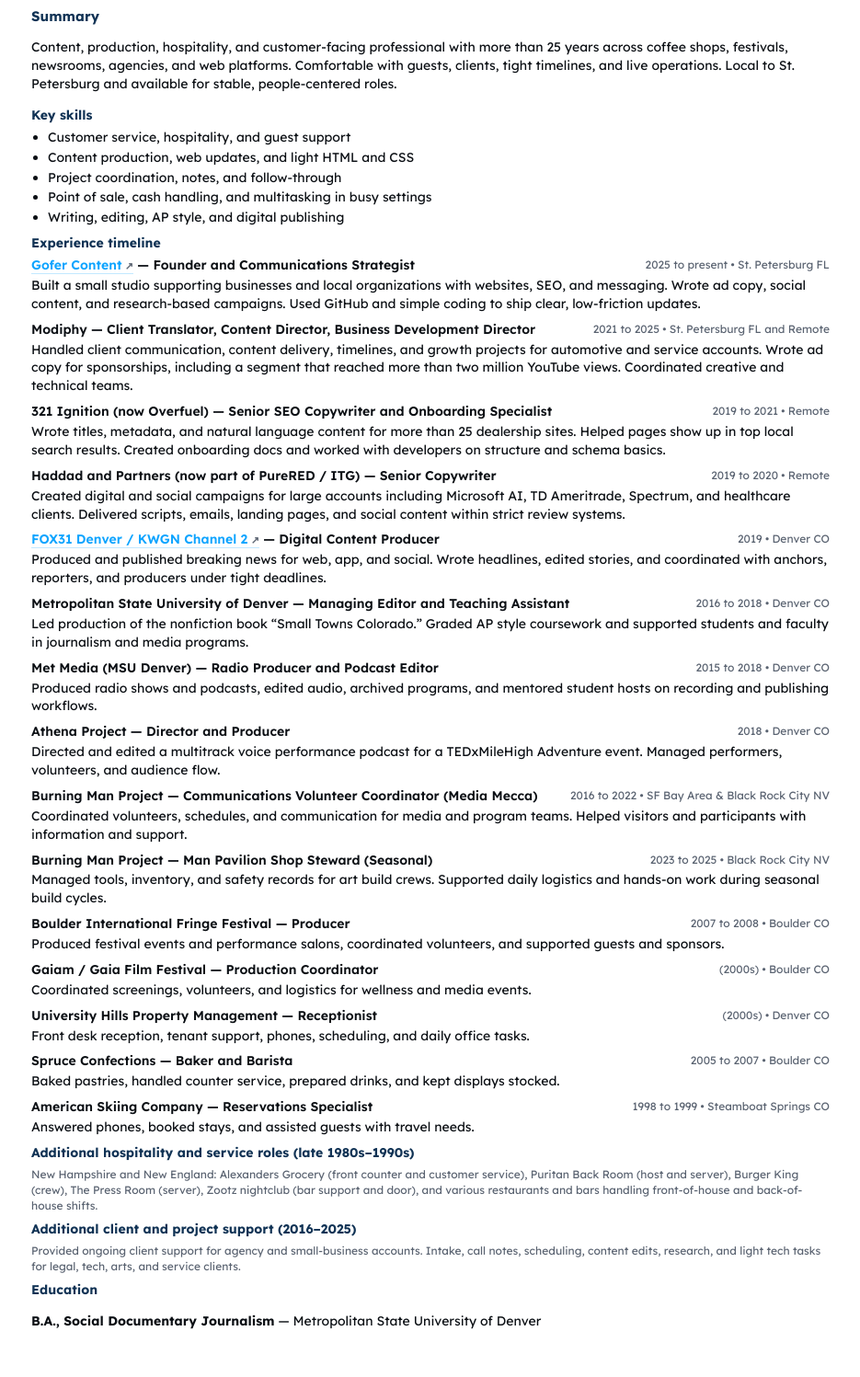
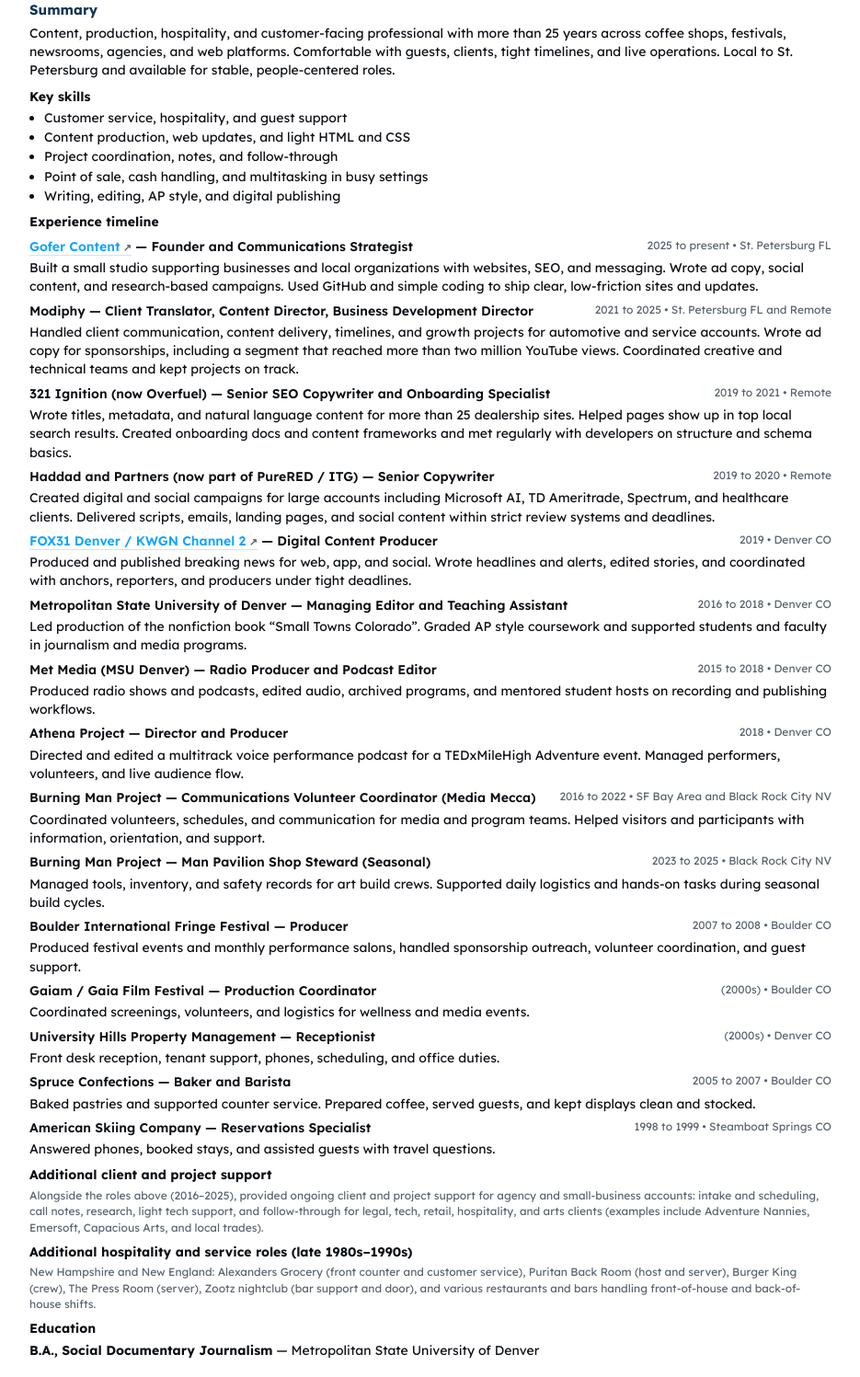
Before and after one commit to clipboard250/gofer-content, a plain HTML site: page dayna-resume/dayna-himot-annex-cafe.html in a window 1280 px wide. Shown: the part 92-1589 px from the top of the page at 92% size, without its empty margins (172-1107 px from the left). Drawn offline with Linux system fonts and the light colour scheme.

Commit message:
Revise HTML structure and improve layout
Updated the title and meta description for clarity and added 'rel="noopener"' to the LinkedIn link for security. Adjusted margins and padding in various sections for better layout.

```diff
--- a/dayna-resume/dayna-himot-annex-cafe.html
+++ b/dayna-resume/dayna-himot-annex-cafe.html
@@ -2,9 +2,9 @@
 <html lang="en">
 <head>
 <meta charset="utf-8">
-<title>Dayna Himot | Full Career Timeline</title>
+<title>Dayna Himot | Full Career History Timeline - Resume</title>
 <meta name="viewport" content="width=device-width, initial-scale=1">
-<meta name="description" content="Full career timeline for Dayna Himot, including content, production, hospitality, and customer-facing roles.">
+<meta name="description" content="Full career history for Dayna Himot, including content, production, hospitality, and customer-facing roles.">
 <link rel="canonical" href="https://gofercontent.com/dayna-resume/dayna-himot-full-timeline.html">
 
 <link rel="stylesheet" href="https://fonts.googleapis.com/css2?family=Lexend:wght@300;400;600;700&display=swap">
@@ -24,19 +24,17 @@ html,body{
   padding:0;
   color:var(--ink);
   background:#fff;
-  font:14px/1.42 Lexend,"Segoe UI",system-ui,Arial,sans-serif;
+  font:14px/1.45 Lexend,"Segoe UI",system-ui,Arial,sans-serif;
 }
 .wrap{
   max-width:var(--max);
   margin:0 auto;
-  padding:18px 16px;
+  padding:16px 14px;
 }
-
-/* HEADER */
 .header{
   border:1px solid var(--line);
   border-radius:10px;
-  padding:10px 12px;
+  padding:8px 10px;
   background:#fff;
 }
 .name{
@@ -59,74 +57,87 @@ a[target="_blank"]::after{
   font-size:11px;
   color:var(--muted);
 }
-
-/* HEADERS */
 h1{
   font-size:15px;
-  margin:10px 0 5px 0;
+  margin:8px 0 4px 0;
   color:var(--navy);
 }
 h2{
   font-size:14px;
-  margin:8px 0 4px 0;
-  color:var(--navy);
+  margin:6px 0 3px 0;
 }
-
-/* LISTS */
+.section{
+  margin-top:8px;
+}
+p{
+  margin:3px 0;
+}
 ul{
-  margin:4px 0 4px 18px;
+  margin:3px 0 3px 16px;
   padding:0;
 }
 li{
-  margin:2px 0;
+  margin:1px 0;
 }
-
-/* EXPERIENCE ROWS */
+.role{
+  font-weight:600;
+}
 .row{
   display:flex;
   justify-content:space-between;
+  gap:8px;
   flex-wrap:wrap;
-  gap:4px;
-}
-.role{
-  font-weight:600;
 }
 .dates{
   font-size:12px;
   color:var(--muted);
 }
-
-/* FLUSH-LEFT PARAGRAPHS – NO INDENTATION */
-.job p{
-  margin:2px 0 8px 0;
-  padding:0;
+.job{
+  margin-top:6px;
 }
-
-/* SMALL NOTES */
 .small-note{
   font-size:12px;
   color:var(--muted);
-  margin:2px 0 6px 0;
 }
 
-/* PRINT CLEANUP */
+/* PRINT: crush all extra space */
 @page{
   size:Letter;
   margin:0.35in;
 }
 @media print{
-  body{ font-size:12px; }
-  .wrap{ padding:8px 8px; }
-  .header{ padding:6px 8px; margin-bottom:6px; }
-  h1{ margin:6px 0 4px 0; }
-  h2{ margin:5px 0 3px 0; }
-  ul{ margin:2px 0 2px 14px; }
-  li{ margin:1px 0; }
-  a::after{ content:"" !important; }
+  body{
+    font-size:12px;
+  }
+  .wrap{
+    padding:8px 8px;
+  }
+  .header{
+    padding:5px 7px;
+    margin-bottom:4px;
+  }
+  h1{
+    margin:5px 0 3px 0;
+  }
+  h2{
+    margin:4px 0 2px 0;
+  }
+  .section{
+    margin-top:4px;
+  }
+  ul{
+    margin:2px 0 2px 14px;
+  }
+  li{
+    margin:1px 0;
+  }
+  a::after{
+    content:"" !important;
+  }
 }
 </style>
 
-<!-- SCHEMA -->
+<!-- minimal schema -->
 <script type="application/ld+json">
 {
   "@context":"https://schema.org",
@@ -148,24 +159,23 @@ li{
 }
 </script>
 </head>
-
 <body>
 <main class="wrap">
 
   <header class="header">
     <div class="name">Dayna Himot</div>
     <div class="meta">
-    St. Petersburg FL • 727-353-9673 • dayna@gofercontent.com • LinkedIn:
-    <a href="https://www.linkedin.com/in/daynahimot" target="_blank">linkedin.com/in/daynahimot</a>
+      St. Petersburg FL • 727-353-9673 • dayna@gofercontent.com •
+      LinkedIn: <a href="https://www.linkedin.com/in/daynahimot" target="_blank" rel="noopener">linkedin.com/in/daynahimot</a>
     </div>
   </header>
 
-<section>
+  <section class="section">
     <h1>Summary</h1>
     <p>Content, production, hospitality, and customer-facing professional with more than 25 years across coffee shops, festivals, newsrooms, agencies, and web platforms. Comfortable with guests, clients, tight timelines, and live operations. Local to St. Petersburg and available for stable, people-centered roles.</p>
   </section>
 
-<section>
+  <section class="section">
     <h2>Key skills</h2>
     <ul>
       <li>Customer service, hospitality, and guest support</li>
@@ -176,15 +186,15 @@ li{
     </ul>
   </section>
 
-<section>
+  <section class="section">
     <h2>Experience timeline</h2>
 
     <div class="job">
       <div class="row">
-      <span class="role"><a href="https://gofercontent.com" target="_blank">Gofer Content</a> — Founder and Communications Strategist</span>
+        <span class="role"><a href="https://gofercontent.com" target="_blank" rel="noopener">Gofer Content</a> — Founder and Communications Strategist</span>
         <span class="dates">2025 to present • St. Petersburg FL</span>
       </div>
-    <p>Built a small studio supporting businesses and local organizations with websites, SEO, and messaging. Wrote ad copy, social content, and research-based campaigns. Used GitHub and simple coding to ship clear, low-friction updates.</p>
+      <p>Built a small studio supporting businesses and local organizations with websites, SEO, and messaging. Wrote ad copy, social content, and research-based campaigns. Used GitHub and simple coding to ship clear, low-friction sites and updates.</p>
     </div>
 
     <div class="job">
@@ -192,7 +202,7 @@ li{
         <span class="role">Modiphy — Client Translator, Content Director, Business Development Director</span>
         <span class="dates">2021 to 2025 • St. Petersburg FL and Remote</span>
       </div>
-    <p>Handled client communication, content delivery, timelines, and growth projects for automotive and service accounts. Wrote ad copy for sponsorships, including a segment that reached more than two million YouTube views. Coordinated creative and technical teams.</p>
+      <p>Handled client communication, content delivery, timelines, and growth projects for automotive and service accounts. Wrote ad copy for sponsorships, including a segment that reached more than two million YouTube views. Coordinated creative and technical teams and kept projects on track.</p>
     </div>
 
     <div class="job">
@@ -200,7 +210,7 @@ li{
         <span class="role">321 Ignition (now Overfuel) — Senior SEO Copywriter and Onboarding Specialist</span>
         <span class="dates">2019 to 2021 • Remote</span>
       </div>
-    <p>Wrote titles, metadata, and natural language content for more than 25 dealership sites. Helped pages show up in top local search results. Created onboarding docs and worked with developers on structure and schema basics.</p>
+      <p>Wrote titles, metadata, and natural language content for more than 25 dealership sites. Helped pages show up in top local search results. Created onboarding docs and content frameworks and met regularly with developers on structure and schema basics.</p>
     </div>
 
     <div class="job">
@@ -208,15 +218,15 @@ li{
         <span class="role">Haddad and Partners (now part of PureRED / ITG) — Senior Copywriter</span>
         <span class="dates">2019 to 2020 • Remote</span>
       </div>
-    <p>Created digital and social campaigns for large accounts including Microsoft AI, TD Ameritrade, Spectrum, and healthcare clients. Delivered scripts, emails, landing pages, and social content within strict review systems.</p>
+      <p>Created digital and social campaigns for large accounts including Microsoft AI, TD Ameritrade, Spectrum, and healthcare clients. Delivered scripts, emails, landing pages, and social content within strict review systems and deadlines.</p>
     </div>
 
     <div class="job">
       <div class="row">
-      <span class="role"><a href="https://kdvr.com/author/daynahimotfox31/" target="_blank">FOX31 Denver / KWGN Channel 2</a> — Digital Content Producer</span>
+        <span class="role"><a href="https://kdvr.com/author/daynahimotfox31/" target="_blank" rel="noopener">FOX31 Denver / KWGN Channel 2</a> — Digital Content Producer</span>
         <span class="dates">2019 • Denver CO</span>
       </div>
-    <p>Produced and published breaking news for web, app, and social. Wrote headlines, edited stories, and coordinated with anchors, reporters, and producers under tight deadlines.</p>
+      <p>Produced and published breaking news for web, app, and social. Wrote headlines and alerts, edited stories, and coordinated with anchors, reporters, and producers under tight deadlines.</p>
     </div>
 
     <div class="job">
@@ -224,7 +234,7 @@ li{
         <span class="role">Metropolitan State University of Denver — Managing Editor and Teaching Assistant</span>
         <span class="dates">2016 to 2018 • Denver CO</span>
       </div>
-    <p>Led production of the nonfiction book “Small Towns Colorado.” Graded AP style coursework and supported students and faculty in journalism and media programs.</p>
+      <p>Led production of the nonfiction book “Small Towns Colorado”. Graded AP style coursework and supported students and faculty in journalism and media programs.</p>
     </div>
 
     <div class="job">
@@ -240,15 +250,15 @@ li{
         <span class="role">Athena Project — Director and Producer</span>
         <span class="dates">2018 • Denver CO</span>
       </div>
-    <p>Directed and edited a multitrack voice performance podcast for a TEDxMileHigh Adventure event. Managed performers, volunteers, and audience flow.</p>
+      <p>Directed and edited a multitrack voice performance podcast for a TEDxMileHigh Adventure event. Managed performers, volunteers, and live audience flow.</p>
     </div>
 
     <div class="job">
       <div class="row">
         <span class="role">Burning Man Project — Communications Volunteer Coordinator (Media Mecca)</span>
-      <span class="dates">2016 to 2022 • SF Bay Area & Black Rock City NV</span>
+        <span class="dates">2016 to 2022 • SF Bay Area and Black Rock City NV</span>
       </div>
-    <p>Coordinated volunteers, schedules, and communication for media and program teams. Helped visitors and participants with information and support.</p>
+      <p>Coordinated volunteers, schedules, and communication for media and program teams. Helped visitors and participants with information, orientation, and support.</p>
     </div>
 
     <div class="job">
@@ -256,7 +266,7 @@ li{
         <span class="role">Burning Man Project — Man Pavilion Shop Steward (Seasonal)</span>
         <span class="dates">2023 to 2025 • Black Rock City NV</span>
       </div>
-    <p>Managed tools, inventory, and safety records for art build crews. Supported daily logistics and hands-on work during seasonal build cycles.</p>
+      <p>Managed tools, inventory, and safety records for art build crews. Supported daily logistics and hands-on tasks during seasonal build cycles.</p>
     </div>
 
     <div class="job">
@@ -264,7 +274,7 @@ li{
         <span class="role">Boulder International Fringe Festival — Producer</span>
         <span class="dates">2007 to 2008 • Boulder CO</span>
       </div>
-    <p>Produced festival events and performance salons, coordinated volunteers, and supported guests and sponsors.</p>
+      <p>Produced festival events and monthly performance salons, handled sponsorship outreach, volunteer coordination, and guest support.</p>
     </div>
 
     <div class="job">
@@ -280,7 +290,7 @@ li{
         <span class="role">University Hills Property Management — Receptionist</span>
         <span class="dates">(2000s) • Denver CO</span>
       </div>
-    <p>Front desk reception, tenant support, phones, scheduling, and daily office tasks.</p>
+      <p>Front desk reception, tenant support, phones, scheduling, and office duties.</p>
     </div>
 
     <div class="job">
@@ -288,7 +298,7 @@ li{
         <span class="role">Spruce Confections — Baker and Barista</span>
         <span class="dates">2005 to 2007 • Boulder CO</span>
       </div>
-    <p>Baked pastries, handled counter service, prepared drinks, and kept displays stocked.</p>
+      <p>Baked pastries and supported counter service. Prepared coffee, served guests, and kept displays clean and stocked.</p>
     </div>
 
     <div class="job">
@@ -296,29 +306,27 @@ li{
         <span class="role">American Skiing Company — Reservations Specialist</span>
         <span class="dates">1998 to 1999 • Steamboat Springs CO</span>
       </div>
-    <p>Answered phones, booked stays, and assisted guests with travel needs.</p>
+      <p>Answered phones, booked stays, and assisted guests with travel questions.</p>
     </div>
-
   </section>
 
-<section>
+  <section class="section">
+    <h2>Additional client and project support</h2>
+    <p class="small-note">Alongside the roles above (2016–2025), provided ongoing client and project support for agency and small-business accounts: intake and scheduling, call notes, research, light tech support, and follow-through for legal, tech, retail, hospitality, and arts clients (examples include Adventure Nannies, Emersoft, Capacious Arts, and local trades).</p>
+  </section>
+
+<section class="section">
   <h2>Additional hospitality and service roles (late 1980s–1990s)</h2>
   <p class="small-note">
     New Hampshire and New England: Alexanders Grocery (front counter and customer service),
-    Puritan Back Room (host and server), Burger King (crew), The Press Room (server), Zootz nightclub
-    (bar support and door), and various restaurants and bars handling front-of-house and back-of-house shifts.
+    Puritan Back Room (host and server), Burger King (crew), The Press Room (server),
+    Zootz nightclub (bar support and door), and various restaurants and bars handling
+    front-of-house and back-of-house shifts.
   </p>
 </section>
 
-<section>
-  <h2>Additional client and project support (2016–2025)</h2>
-  <p class="small-note">
-    Provided ongoing client support for agency and small-business accounts. Intake, call notes,
-    scheduling, content edits, research, and light tech tasks for legal, tech, arts, and service clients.
-  </p>
-</section>
 
-<section>
+  <section class="section">
     <h2>Education</h2>
     <p><strong>B.A., Social Documentary Journalism</strong> — Metropolitan State University of Denver</p>
   </section>
```
Lines whose indentation alone changed are shown as unchanged.
